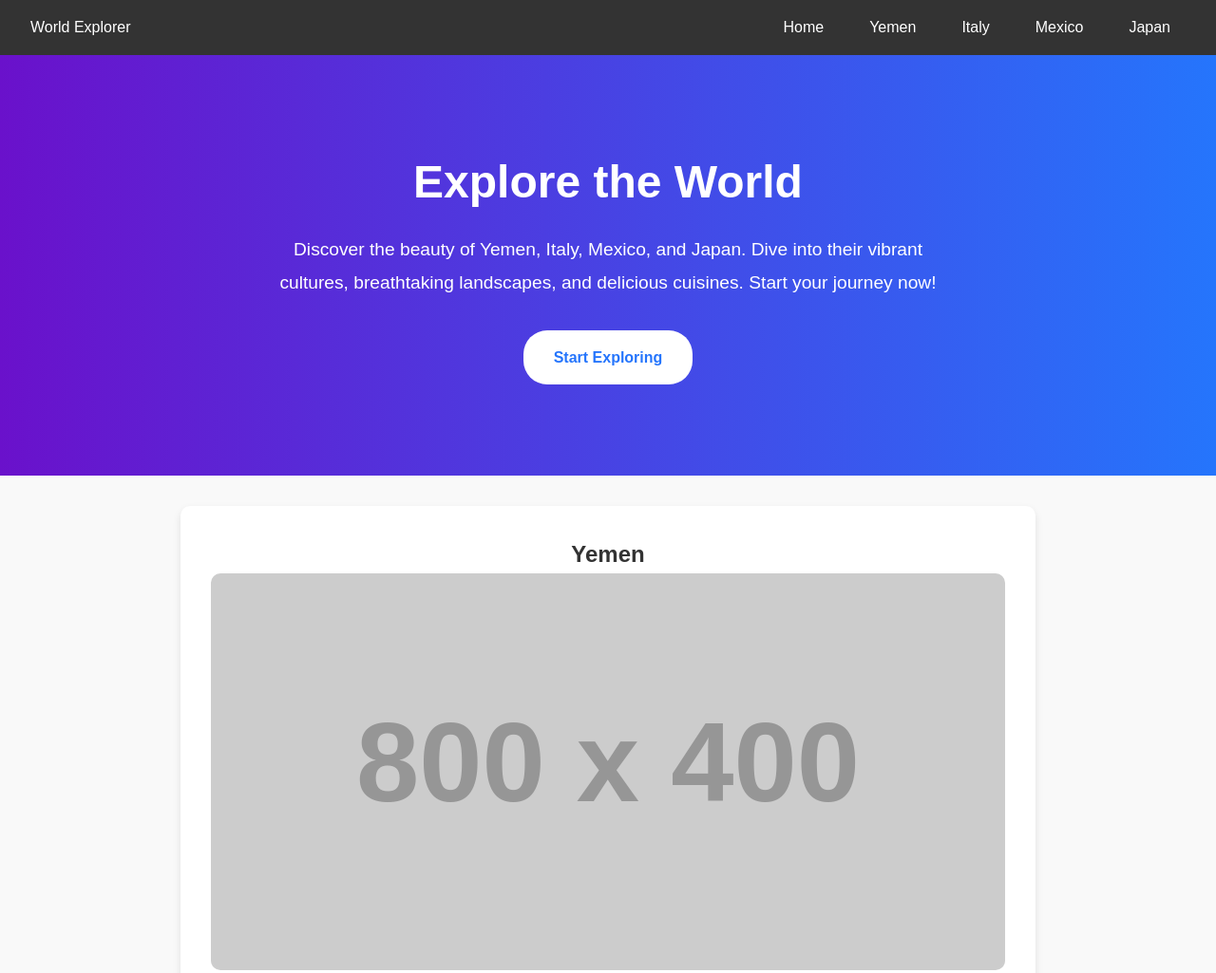
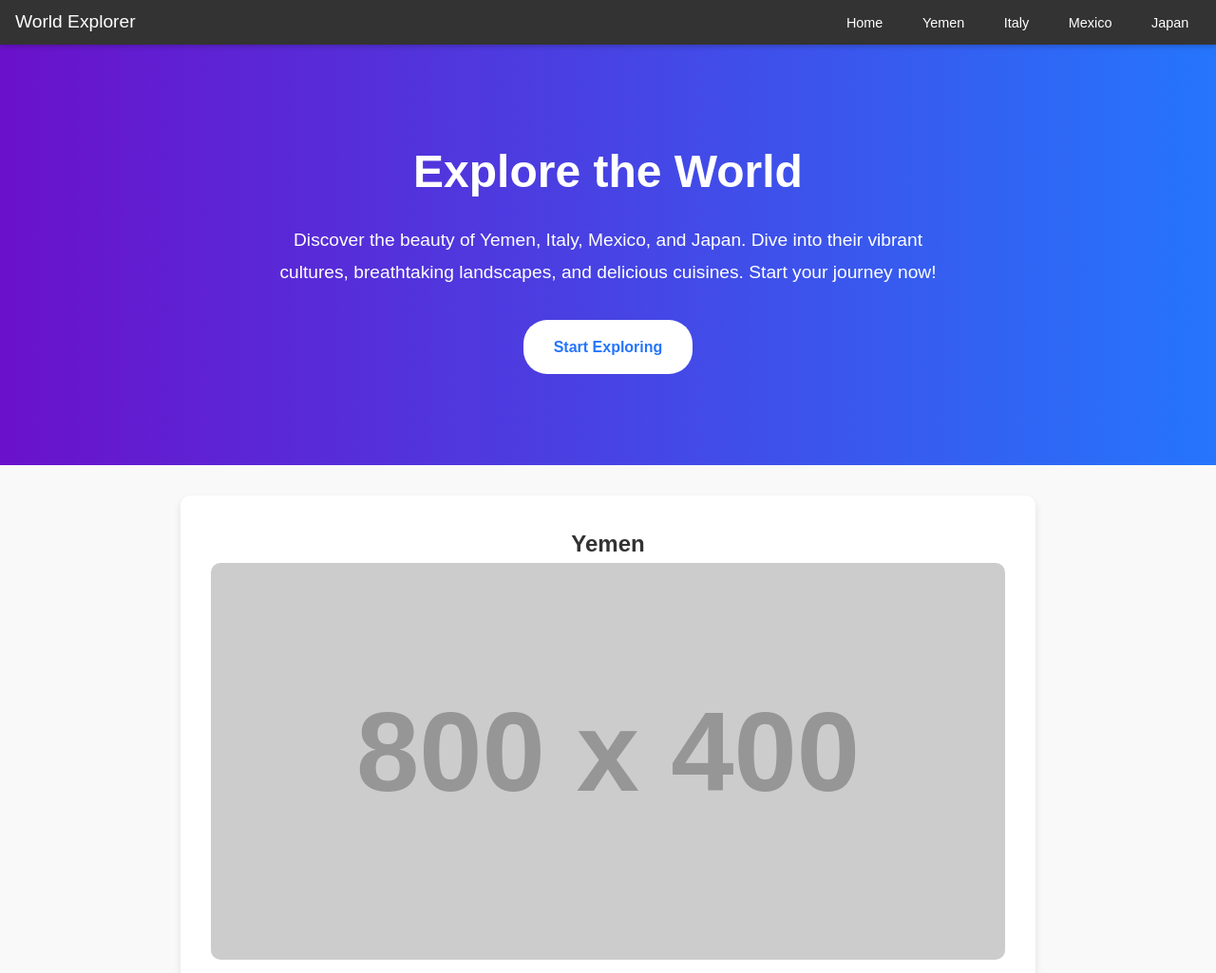
Before and after one commit to abdullah00808/International-day-noor-schools, a plain HTML site: page index.html in a window 1280 px wide. Shown: the top 1025 px of the page at 95% size. Drawn offline with Linux system fonts and the light colour scheme; placeholder pictures from the web are drawn by us.

Commit message:
Update styles.css

```diff
--- a/styles.css
+++ b/styles.css
@@ -23,8 +23,13 @@ body {
     display: flex;
     justify-content: space-between;
     align-items: center;
-    padding: 1rem 2rem;
+    padding: 0.5rem 1rem; /* Reduced padding for a smaller height */
     color: #fff;
+    box-shadow: 0 2px 5px rgba(0, 0, 0, 0.2); /* Add slight shadow for depth */
+}
+
+.navbar .logo {
+    font-size: 1.2rem; /* Adjust logo size to match smaller navbar */
 }
 
 .navbar ul {
@@ -36,8 +41,9 @@ body {
 .navbar ul li a {
     text-decoration: none;
     color: #fff;
-    padding: 0.5rem 1rem;
+    padding: 0.3rem 0.8rem; /* Smaller padding for menu items */
     transition: background 0.3s ease, color 0.3s ease;
+    font-size: 0.9rem; /* Adjust font size */
 }
 
 .navbar ul li a:hover {
```
